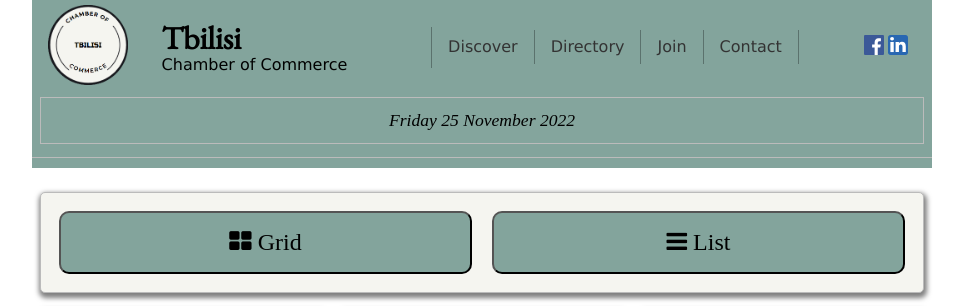
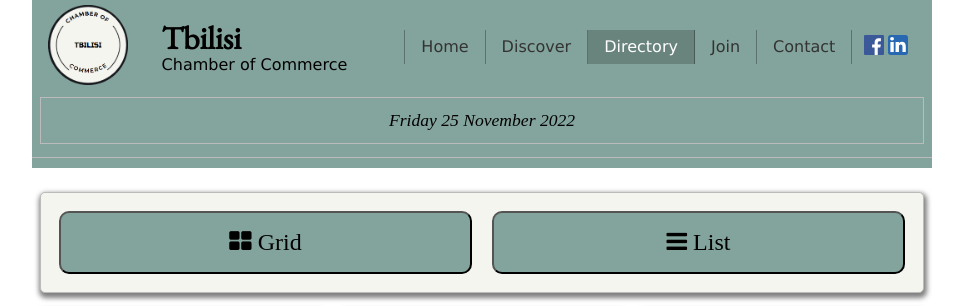
Before and after one commit to nicholas-28/wdd230, a plain HTML site: page chamber/directory.html in a window 1280 px wide. Shown: the top 306 px of the page, without its empty margins (158-1121 px from the left). Drawn offline with nearby package versions, Linux system fonts and the light colour scheme.

Commit message:
menu uppdate

```diff
--- a/chamber/directory.html
+++ b/chamber/directory.html
@@ -61,9 +61,10 @@
         <nav class="header-nav">
             <button id="hamburgerBtn"><span>&#9776;</span><span>X</span></button>
             <ul>
+                <li><a href="index.html">Home</a></li>
                 <li><a href="discover.html">Discover</a></li>
-                <li><a href="#">Directory</a></li>
-                <li><a href="#">Join</a></li>
+                <li class="active"><a href="directory.html">Directory</a></li>
+                <li><a href="join.html">Join</a></li>
                 <li><a href="#">Contact</a></li>
             </ul>
         </nav>
@@ -71,8 +72,9 @@
     </header>
     <nav class="hamburger-nav">
         <ul id="primaryNav">
+            <li><a href="index.html">Home</a></li>
             <li><a href="discover.html">Discover</a></li>
-            <li><a href="#">Directory</a></li>
+            <li class="active"><a href="directory.html">Directory</a></li>
             <li><a href="join.html">Join</a></li>
             <li><a href="#">Contact</a></li>
         </ul>
--- a/chamber/styles/small.css
+++ b/chamber/styles/small.css
@@ -449,11 +449,11 @@ form label.top input:required:valid {
 .level{
     padding: .30rem 0;
 }
-ul {
+.join-main ul {
     margin: .001rem;
 }
 
-ul li {
+.join-main ul li {
     padding: .20rem 0;
 }
 
```
Also changed, not shown: chamber/discover.html (+4 -2 lines), chamber/index.html (+5 -3 lines), chamber/join.html (+6 -4 lines).
